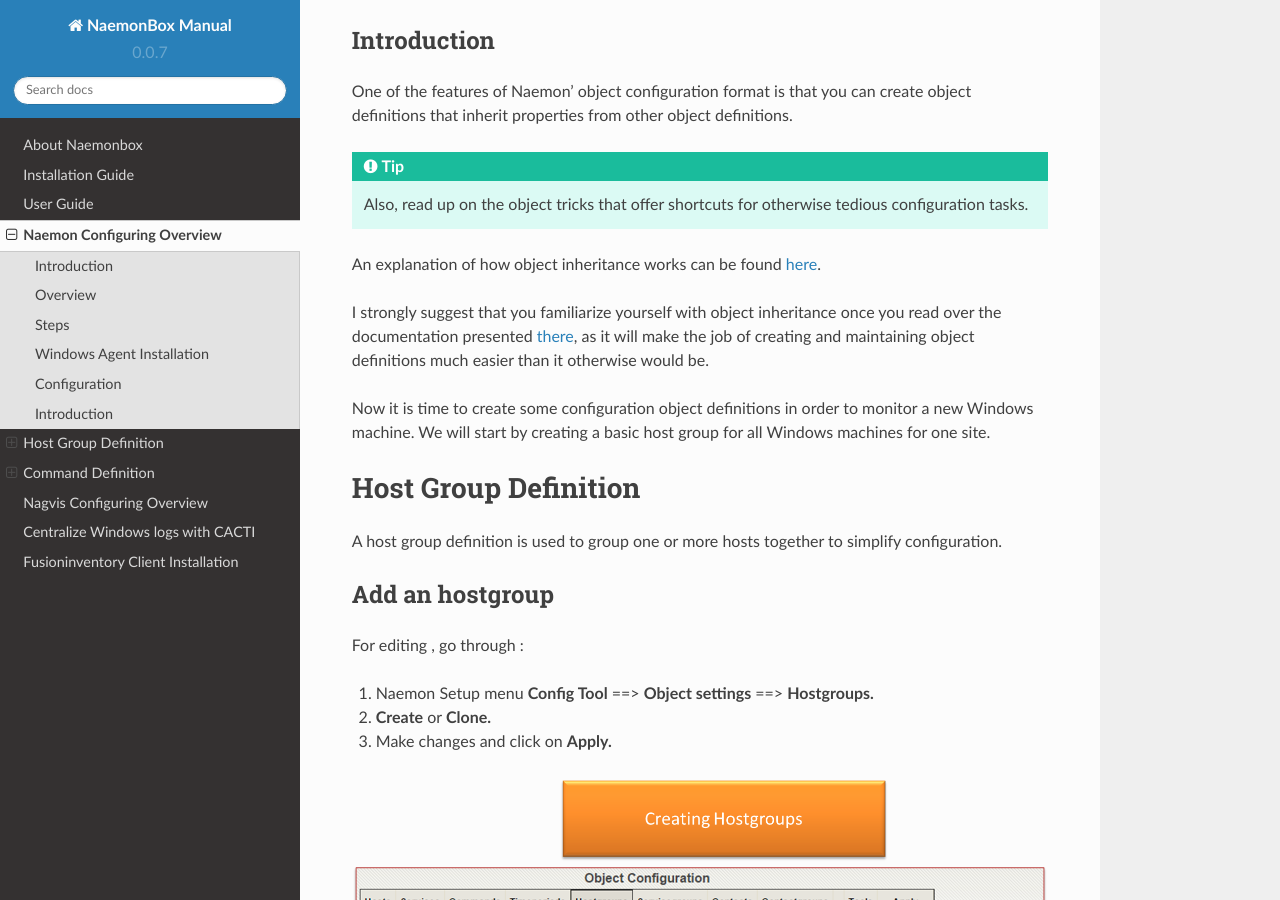
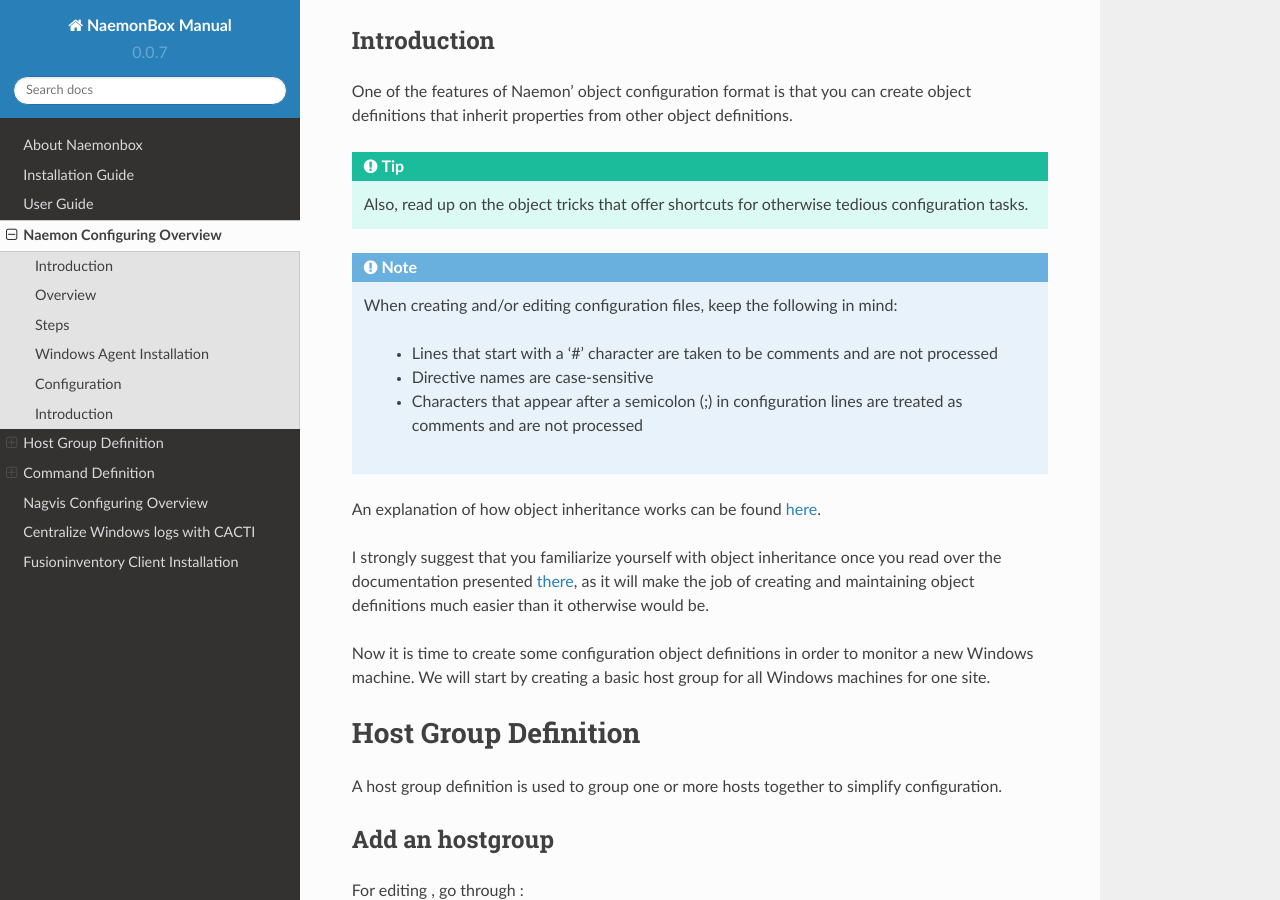
Before and after one commit to mgadi/naemonbox, a Sphinx documentation site: the page built from docs/source/04_Configuring_NaemonBox/index.rst, in a window 1280 px wide and 900 px high, scrolled down 2575 px. Built offline with Sphinx 7.4.7 and the Read the Docs theme 2.0.0, drawn with Linux system fonts in a browser that asks for light colours; pages that are not in the unit, such as notebooks, are missing from menus.

Commit message:
Update index.rst

```diff
--- a/docs/source/04_Configuring_NaemonBox/index.rst
+++ b/docs/source/04_Configuring_NaemonBox/index.rst
@@ -61,6 +61,14 @@
 
 .. Tip::
    Also, read up on the object tricks that offer shortcuts for otherwise tedious configuration tasks.
+..
+
+.. Note::
+   When creating and/or editing configuration files, keep the following in mind:
+
+    * Lines that start with a '#' character are taken to be comments and are not processed
+    * Directive names are case-sensitive
+    * Characters that appear after a semicolon (;) in configuration lines are treated as comments and are not processed
 ..
 
 An explanation of how object inheritance works can be found `here`_.
```
